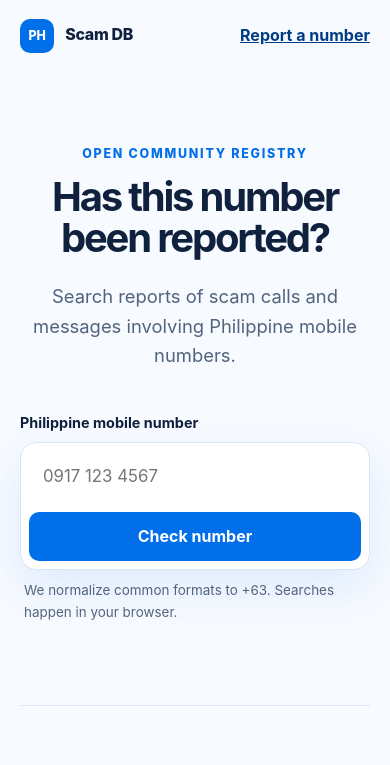
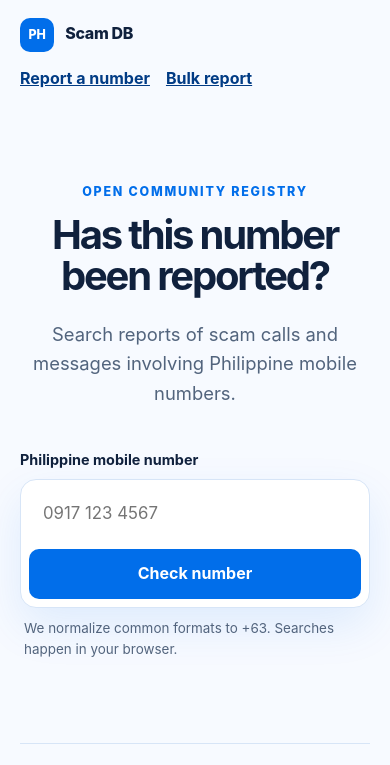
Before and after one commit to wgtechlabs/ph-scam-db, a website with bundled scripts: page site/index.html in a window 390 px wide. Shown: the top 765 px of the page. Built offline with nearby package versions, Linux system fonts and the light colour scheme.

Commit message:
📦 new (reports): add bulk number reporting

```diff
--- a/site/index.html
+++ b/site/index.html
@@ -11,7 +11,10 @@
   <body>
     <header class="topbar">
       <a class="brand" href="./" aria-label="PH Scam DB home"><span aria-hidden="true">PH</span> Scam DB</a>
-      <a class="secondary-link" href="https://github.com/wgtechlabs/ph-scam-db/issues/new?template=report-number.yml">Report a number</a>
+      <nav class="report-links" aria-label="Report links">
+        <a class="secondary-link" href="https://github.com/wgtechlabs/ph-scam-db/issues/new?template=report-number.yml">Report a number</a>
+        <a class="secondary-link" href="https://github.com/wgtechlabs/ph-scam-db/issues/new?template=bulk-report-numbers.yml">Bulk report</a>
+      </nav>
     </header>
 
     <main>
@@ -85,6 +88,7 @@
       <nav aria-label="Project links">
         <a href="data/index.json">JSON data</a>
         <a href="data/blocklist.txt">Blocklist</a>
+        <a href="https://github.com/wgtechlabs/ph-scam-db/issues/new?template=bulk-report-numbers.yml">Bulk report</a>
         <a href="https://github.com/wgtechlabs/ph-scam-db">GitHub</a>
       </nav>
     </footer>
--- a/site/styles.css
+++ b/site/styles.css
@@ -19,6 +19,7 @@ a { color: var(--accent-dark); }
 .topbar { display: flex; align-items: center; justify-content: space-between; min-height: 72px; }
 .brand { color: var(--ink); font-weight: 800; text-decoration: none; letter-spacing: -.02em; }
 .brand span { display: inline-grid; place-items: center; width: 34px; height: 34px; margin-right: 8px; border-radius: 10px; background: var(--accent); color: white; font-size: .78rem; }
+.report-links { display: flex; gap: 16px; align-items: center; }
 .secondary-link { font-weight: 650; }
 .hero { padding: clamp(72px, 11vw, 132px) 0 72px; text-align: center; }
 .eyebrow { margin: 0 0 12px; color: var(--accent); font-size: .78rem; font-weight: 800; letter-spacing: .14em; text-transform: uppercase; }
@@ -61,6 +62,8 @@ footer { display: flex; justify-content: space-between; gap: 24px; padding: 30px
 footer p { margin: 0; }
 footer nav { display: flex; gap: 18px; white-space: nowrap; }
 @media (max-width: 680px) {
+  .topbar { align-items: flex-start; flex-direction: column; gap: 14px; padding: 18px 0; }
+  .report-links { flex-wrap: wrap; }
   .input-row, footer { flex-direction: column; }
   button { width: 100%; }
   .card-grid, .integration-grid { grid-template-columns: 1fr; }
```
Also changed, not shown: CONTRIBUTING.md (+1 -1 lines), .github/ISSUE_TEMPLATE/bulk-report-numbers.yml (added), .github/workflows/report-title.yml, README.md.
